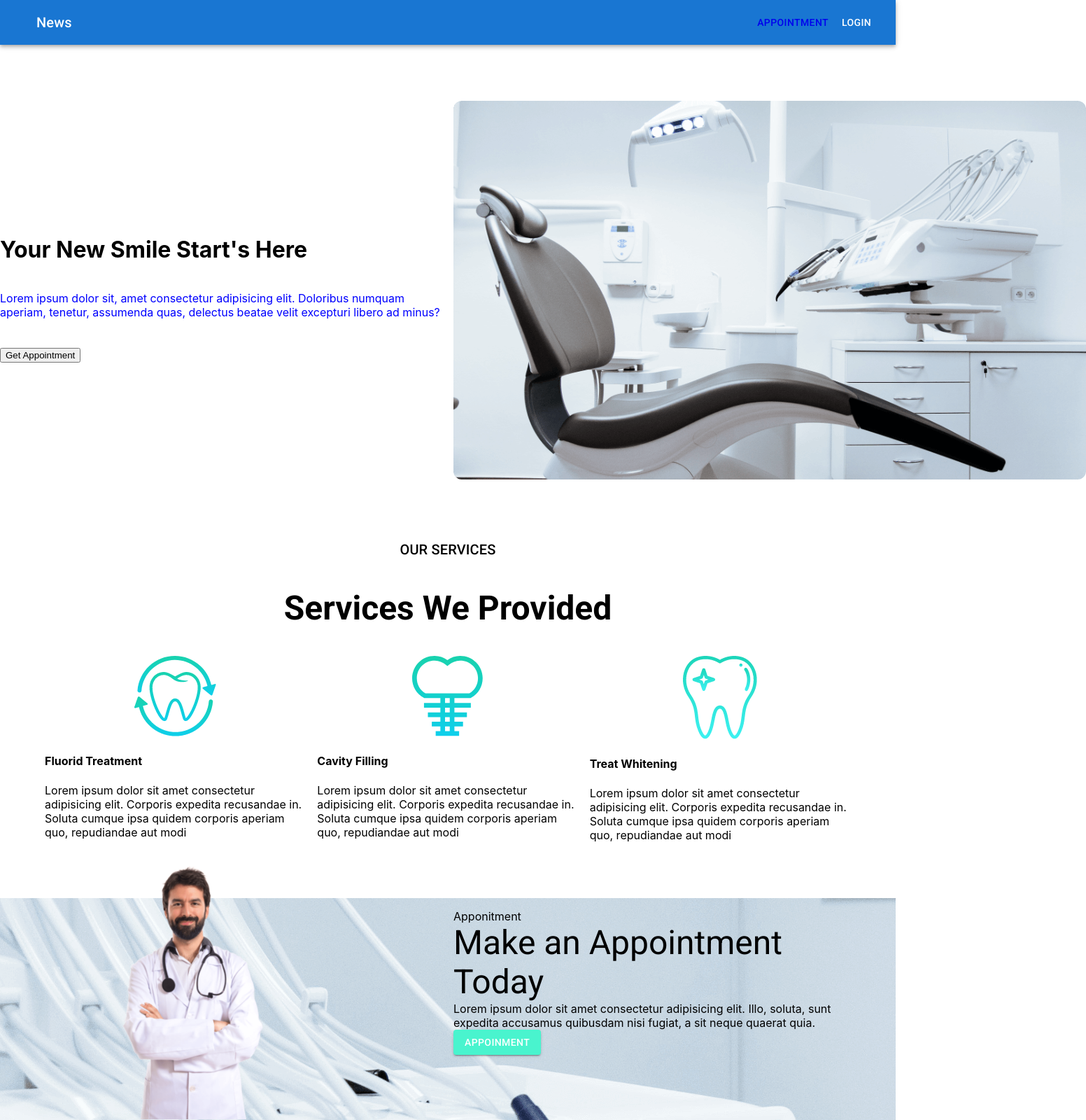
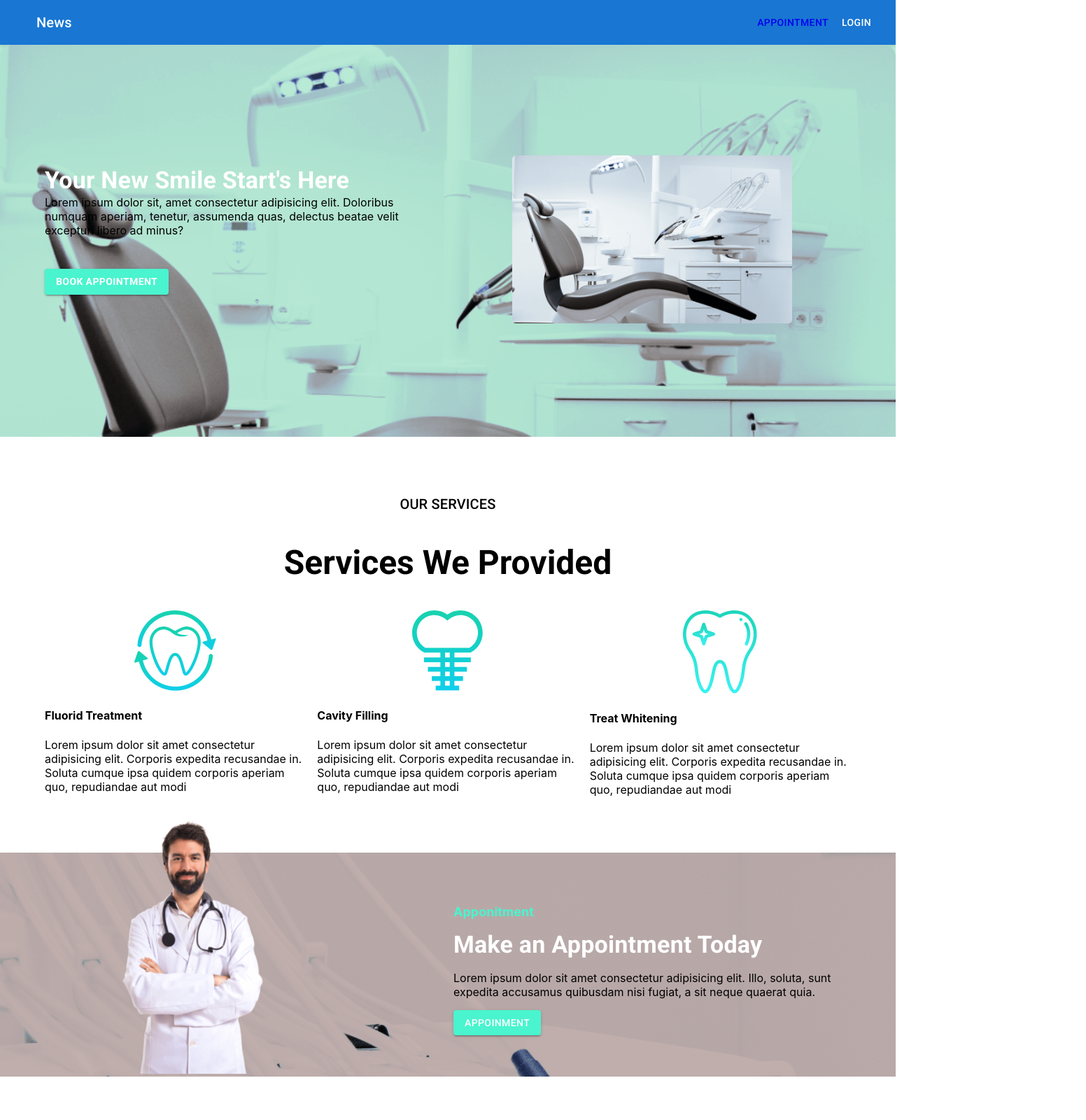
Before and after one commit to proloypaul/doctors-portal-client, a React (Create React App) app: page / in a window 1280 px wide. Shown: the top 1600 px of the page at 70% size, 1552 px wide, since content can reach past the window. After the commit the page ends 1578 px from the top, so only its background shows below. Built offline with nearby package versions, Linux system fonts and the light colour scheme.

Commit message:
modify style

```diff
--- a/src/Component/Apponitment/Apponitment.js
+++ b/src/Component/Apponitment/Apponitment.js
@@ -4,12 +4,13 @@ import Grid from '@mui/material/Grid';
 import { Button, Container, Typography } from '@mui/material';
 import doctorImg from '../../images/doctor.png';
 import ApponitmentBg from '../../images/appointment-bg.png'
-const Apponitment = () => {
+
 const appointmentBanner = {
     background: `url(${ApponitmentBg})`,
-        backgroundColor: 'rgba(179, 157, 153, 0.6)',
-        backgroundBlendMode: 'darken, luminocity'
+    backgroundColor: 'rgba(179, 157, 153, 0.8)',
+    backgroundBlendMode: 'darken'
 }
+const Apponitment = () => {
     return (
         <Box sx={{ flexGrow: 1, my:5 }} style={appointmentBanner}>
             <Container>
@@ -17,17 +18,19 @@ const Apponitment = () => {
                     <Grid item xs={12} md={6}>
                         <img style={{width: "400px", marginTop:"-100px"}} src={doctorImg} alt="Empty"/>
                     </Grid>
-                    <Grid item xs={12} md={6}>
-                        <Typography variant="p" component="div">
+                    <Grid item xs={12} md={6} sx={{display:'flex', alignItems:'center', justifyContent:'center'}}>
+                        <Box>
+                            <Typography variant="p" sx={{fontSize:18, fontWeight:'bold', color:'#49F4CE'}} component="div">
                                 Apponitment
                             </Typography>
-                        <Typography variant="h3" component="div">
+                            <Typography variant="h4" sx={{fontWeight:'600', color:'white', my:2}} component="div">
                                 Make an Appointment Today
                             </Typography>
-                        <Typography variant="p" component="div">
+                            <Typography variant="p" sx={{mb:2}} component="div">
                                 Lorem ipsum dolor sit amet consectetur adipisicing elit. Illo, soluta, sunt expedita accusamus quibusdam nisi fugiat, a sit neque quaerat quia.
                             </Typography>
                             <Button variant="contained" style={{backgroundColor: '#49F4CE'}}>Appoinment</Button>
+                        </Box>
 
                     </Grid>
                 </Grid>
--- a/src/Component/Banner/Banner.js
+++ b/src/Component/Banner/Banner.js
@@ -2,24 +2,43 @@ import React from 'react';
 import Box from '@mui/material/Box';
 import Grid from '@mui/material/Grid';
 import chair from '../../images/chair.png'
+import { Button, Container, Typography } from '@mui/material';
+import bannerBg from '../../images/chair.png'
+
+const bannerBgAdded = {
+    background: `url(${bannerBg})`,
+    backgroundColor: 'rgba(156, 226, 197 , 0.7)',
+    backgroundRepeat: 'no-repeat',
+    backgroundSize: "cover",
+    backgroundBlendMode: 'darken, luminosity',
+    height: '400px',
+    display: "flex",
+    alignItems: 'center'
+}
 const Banner = () => {
-    const chairimg = {
-        weight: "300px"
-    }
+
     return (
-        <Box sx={{ flexGrow: 1, my: 10 }}>
-            <Grid container spacing={2}>
-                <Grid item xs={12} md={6} style={{display: "flex", alignItems:"center"}}>
-                    <div>
-                        <h1>Your New Smile Start's Here</h1>
-                        <p  style={{margin: '40px 0', color: "blue"}}>Lorem ipsum dolor sit, amet consectetur adipisicing elit. Doloribus numquam aperiam, tenetur, assumenda quas, delectus beatae velit excepturi libero ad minus?</p>
-                        <button>Get Appointment</button>
-                    </div>
+        <Box sx={{ flexGrow: 1, py: 10}} style={bannerBgAdded}>
+            <Container>
+                <Grid container spacing={2}>
+                    <Grid item xs={12} md={6} style={{display: "flex",alignItems:"center"}}>
+                        <Box>
+                            <Typography variant="h4" component="div" sx={{color:'white', fontWeight:'bold'}}>
+                                Your New Smile Start's Here
+                            </Typography>
+                            <Typography variant="p" component="div">
+                                Lorem ipsum dolor sit, amet consectetur adipisicing elit. Doloribus numquam aperiam, tenetur, assumenda quas, delectus beatae velit excepturi libero ad minus?
+                            </Typography>
+                            <Typography variant="h1" component="div">
+                                <Button variant="contained" sx={{backgroundColor: '#49F4CE', fontWeight:'bold'}}>Book Appointment</Button>
+                            </Typography>
+                        </Box>
+                    </Grid>
+                    <Grid item xs={12} md={6} sx={{textAlign: 'center'}}>
+                        <img src={chair} alt="Empty!" style={{width: "400px"}}/>
+                    </Grid>
                 </Grid>
-                <Grid item xs={12} md={6}  style={{chairimg}}>
-                    <img src={chair} alt="Empty!"/>
-                </Grid>
-            </Grid>
+            </Container>
         </Box>
     );
 };
--- a/src/Component/YourAppointment/AppointmentHeader/AppointmentHeader.js
+++ b/src/Component/YourAppointment/AppointmentHeader/AppointmentHeader.js
@@ -5,7 +5,7 @@ import Calander from '../../Calander/Calander';
 
 const AppointmentHeader = ({date, setDate}) => {
     return (
-        <Container>
+        <Container sx={{my:5}}>
             <Grid container spacing={2}>
                 <Grid item xs={12} md={6}>
                     <Calander date={date} setDate={setDate}></Calander>
--- a/src/Component/YourAppointment/AvailableAppointment/AvailableAppointment.js
+++ b/src/Component/YourAppointment/AvailableAppointment/AvailableAppointment.js
@@ -4,6 +4,7 @@ import Card from '@mui/material/Card';
 import CardContent from '@mui/material/CardContent';
 import Button from '@mui/material/Button';
 import BookingModal from '../../BookingModal/BookingModal';
+import Paper from '@mui/material/Paper';
 
 
 
@@ -57,27 +58,33 @@ const AvailableAppointment = ({date}) => {
 
     return (
         <Container sx={{my:10}}>
-            <Typography variant="h3" component="div">
+            <Typography sx={{textAlign: "center", color:"#49F4CE", fontWeight:"bold"}} variant="h3" component="div">
                 Appointment available  {date.toDateString()}
             </Typography>
             <Grid sx={{my:5}} container spacing={2}>
                 {timing.map(time => <Grid key={time.id} item xs={6} md={4}>
+                    <Paper elevation={3}>
                             <Card sx={{ minWidth: 275, textAlign: 'center' }}>
                                 <CardContent>
-                                    <Typography sx={{ fontSize: 16 }} variant="h6" color="text.secondary" gutterBottom>
+                                    <Typography sx={{ fontSize: 20, fontWeight:"600", color:"#11FDC8" }} variant="h6" color="text.secondary" gutterBottom>
                                         {time.name}
                                     </Typography>
-                                    <Typography sx={{ mb: 1.5 }} variant="h5" color="text.secondary">
+                                    <Typography sx={{ mb: 1.5, fontSize:15, fontWeight:"bold", color: 'black'}} variant="h5" color="text.secondary">
                                         {time.time}
                                     </Typography>
-                                    <Typography variant="p">
+                                    <Typography variant="p" sx={{fontSize: 17, fontWeight:"300", color: 'black'}}>
                                         {time.space} SPACES AVAILABLE
                                     </Typography>
-                                    <br/>
-                                    <Button onClick={handleOpen} variant="contained">Book Appointment</Button>
+                                    <Typography variant="h3">
+                                        <Button onClick={handleOpen} variant="contained" sx={{backgroundColor: '#49F4CE', fontWeight:'bold'}}>Book Appointment</Button>
+                                    </Typography>
+
+
                                     <BookingModal handleClose={handleClose} open={open} sendBookingDtl={time}></BookingModal>
                                 </CardContent>
                             </Card>
+                    </Paper>
+
                         </Grid>)
 
                 }
```
Lines whose indentation alone changed are shown as unchanged.
